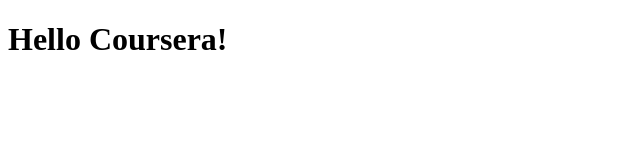
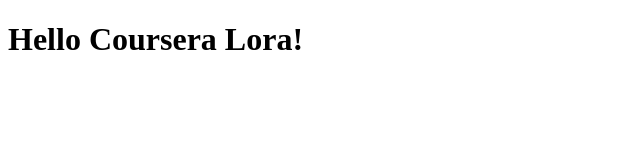
Before and after one commit to lilu-box/coursera-test, a plain HTML site: page index.html in a window 1280 px wide. Shown: the whole page, without its empty margins (0-640 px from the left). Drawn offline with Linux system fonts and the light colour scheme.

Commit message:
First Web File

```diff
--- a/index.html
+++ b/index.html
@@ -5,6 +5,6 @@
   <title>Hello Coursera</title>
 </head>
 <body>
-  <h1>Hello Coursera!</h1>
+  <h1>Hello Coursera Lora!</h1>
 </body>
 </html>
```
